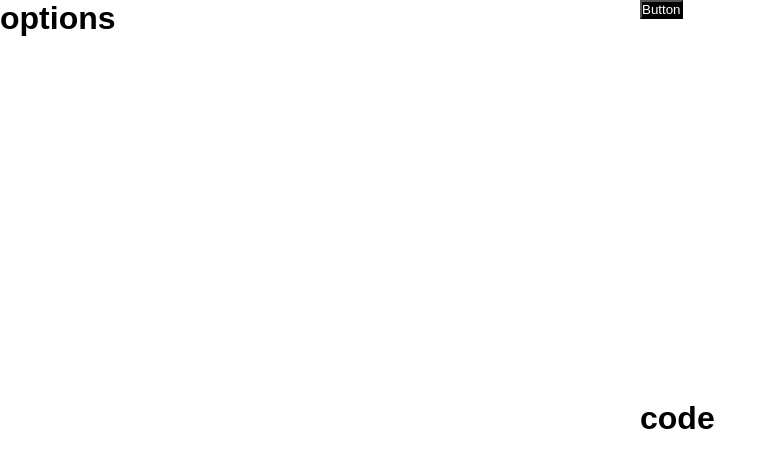
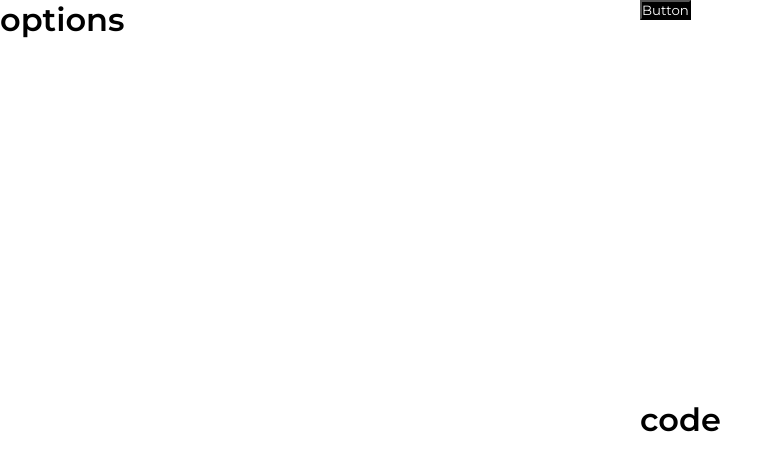
Before and after one commit to linus345/component-maker, a React (Create React App) app: page / in a window 1280 px wide. Shown: the top 470 px of the page, without its empty margins (0-782 px from the left). Built offline with nearby package versions, Linux system fonts and the light colour scheme.

Commit message:
changed font to Montserrat

```diff
--- a/src/index.css
+++ b/src/index.css
@@ -1,6 +1,7 @@
+@import url('https://fonts.googleapis.com/css2?family=Montserrat:wght@400;500;600&display=swap');
 * {
   margin: 0;
   padding: 0;
   box-sizing: border-box;
-  font-family: Arial, sans-serif;
+  font-family: 'Montserrat', sans-serif;
 }
```
